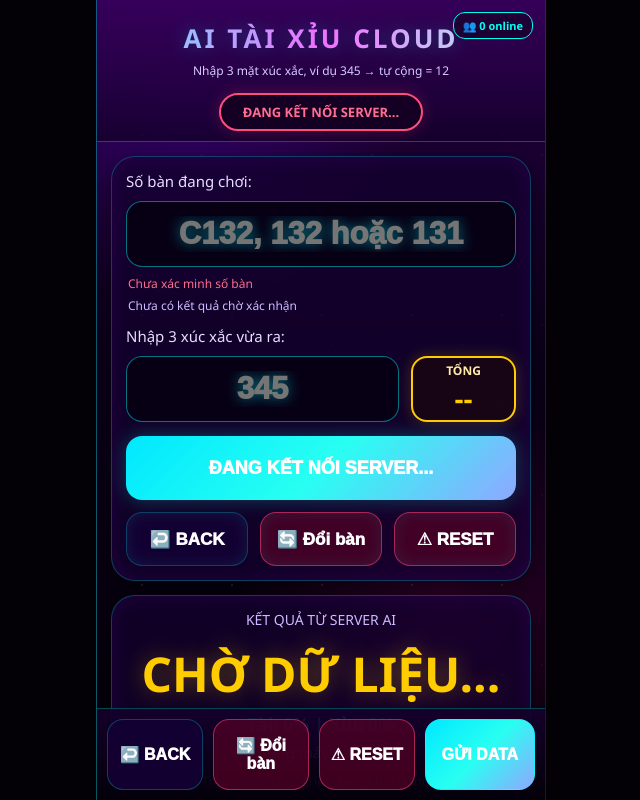
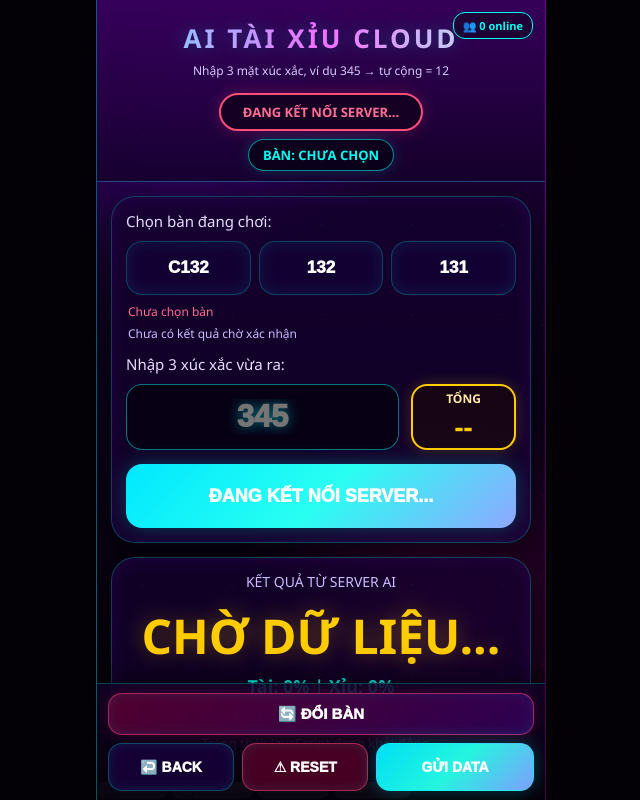
Before and after one commit to djmaxqn2017-beep/toolssssss, a plain HTML site: page index.html in a window 1280 px wide. Shown: the whole page, without its empty margins (319-959 px from the left). Drawn offline with Linux system fonts and the light colour scheme.

Commit message:
Add files via upload

```diff
--- a/index.html
+++ b/index.html
@@ -19,7 +19,7 @@ body{display:flex;justify-content:center;align-items:center}
 .sub{text-align:center;color:#d7cbff;font-size:12px;margin-top:6px}
 .status{margin:14px auto 0;width:max-content;max-width:96%;padding:8px 22px;border-radius:30px;font-size:13px;font-weight:1000;border:2px solid #ff4e7a;color:#ff6d91;background:rgba(20,0,32,.88);box-shadow:0 0 16px rgba(255,50,110,.25)}
 .status.ok{border-color:#00fff0;color:#00fff0;box-shadow:0 0 16px rgba(0,255,240,.28)}
-.content{position:relative;z-index:1;flex:1;overflow:auto;padding:14px 14px 105px}
+.content{position:relative;z-index:1;flex:1;overflow:auto;padding:14px 14px 150px;}
 .card,.brain,.section{background:rgba(20,0,45,.78);border:1px solid rgba(0,255,255,.25);border-radius:24px;padding:14px;margin-bottom:14px;box-shadow:0 10px 28px rgba(0,0,0,.55),0 0 20px rgba(145,0,255,.12) inset}
 .label{font-size:15px;color:#e7ddff;margin:0 0 10px 0}
 .input-row{display:grid;grid-template-columns:1fr 105px;gap:12px}
@@ -50,10 +50,75 @@ button{border:none;color:#fff;font-weight:1000;border-radius:16px;cursor:pointer
 .total-cell{height:52px}.dice-cell{min-height:50px;font-size:10px}
 .total-cell.hot{border-color:#ffcc00;background:rgba(55,34,0,.62)}
 .total-n,.dice-face{font-weight:1000}.total-n{font-size:16px}.total-p{font-size:10px;color:#cbbcff}.dice-grid{display:grid;grid-template-columns:repeat(6,1fr);gap:6px}.dice-face{font-size:19px}
-.bottom{position:absolute;z-index:2;left:0;right:0;bottom:0;height:92px;background:linear-gradient(180deg,rgba(21,0,45,.92),rgba(4,0,10,.98));border-top:1px solid rgba(0,255,255,.28);padding:10px;display:grid;grid-template-columns:1fr 1fr 1.15fr;gap:10px}
-.quick{background:rgba(21,0,53,.9);border:1px solid rgba(0,255,255,.25);font-size:16px}.quick.red{background:rgba(82,0,38,.75);border-color:rgba(255,70,130,.55)}.quick.hot{background:linear-gradient(135deg,#00e8ff,#28fff2,#90a7ff)}
-@media(max-height:760px){.top{padding-top:12px}.title{font-size:21px}.content{padding-bottom:85px}.bottom{height:78px}.card,.brain,.section{padding:11px;margin-bottom:10px}input,.sum-box,.main-btn{height:54px}.result{font-size:38px}}
+
+
+@media(max-height:760px){.top{padding-top:12px}.title{font-size:21px}.content{padding-bottom:14px}.card,.brain,.section{padding:11px;margin-bottom:10px}input,.sum-box,.main-btn{height:54px}.result{font-size:38px}}
 </style>
+<style>
+.table-pick.selected{
+  border-color:#00fff0 !important;
+  color:#00fff0 !important;
+  box-shadow:0 0 18px rgba(0,255,240,.45),0 0 14px rgba(255,0,255,.25) inset !important;
+  background:linear-gradient(135deg,rgba(0,110,130,.78),rgba(55,0,100,.88)) !important;
+}
+</style>
+
+
+<style>
+.bottom-actions{
+  position:absolute;
+  left:0;
+  right:0;
+  bottom:0;
+  z-index:20;
+  padding:9px 11px calc(9px + env(safe-area-inset-bottom));
+  background:linear-gradient(180deg,rgba(18,0,38,.88),rgba(4,0,10,.98));
+  border-top:1px solid rgba(0,255,255,.28);
+  box-shadow:0 -8px 24px rgba(0,0,0,.42);
+}
+.bottom-change{
+  width:100%;
+  height:42px;
+  margin-bottom:8px;
+  border-radius:14px;
+  border:1px solid rgba(255,70,130,.55);
+  color:#fff;
+  font-size:15px;
+  font-weight:1000;
+  background:linear-gradient(135deg,rgba(85,0,48,.92),rgba(48,0,86,.92));
+  box-shadow:0 0 14px rgba(255,0,125,.18),0 0 12px rgba(0,255,255,.10) inset;
+}
+.bottom-row{
+  display:grid;
+  grid-template-columns:1fr 1fr 1.25fr;
+  gap:8px;
+}
+.bottom-btn{
+  height:48px;
+  border-radius:14px;
+  border:1px solid rgba(0,255,255,.28);
+  color:#fff;
+  font-size:14px;
+  font-weight:1000;
+  background:rgba(23,0,55,.94);
+  box-shadow:0 0 12px rgba(0,255,255,.10) inset;
+}
+.bottom-btn.reset{
+  border-color:rgba(255,75,125,.55);
+  background:rgba(80,0,38,.88);
+}
+.bottom-btn.send{
+  background:linear-gradient(135deg,#00dff4,#24f5df,#7e9fff);
+  color:#fff;
+  box-shadow:0 0 18px rgba(0,255,255,.26);
+}
+@media(max-height:760px){
+  .content{padding-bottom:135px !important}
+  .bottom-change{height:38px}
+  .bottom-btn{height:43px}
+}
+</style>
+
 </head>
 <body>
 <div class="app">
@@ -61,25 +126,29 @@ button{border:none;color:#fff;font-weight:1000;border-radius:16px;cursor:pointer
     <div class="title">AI TÀI XỈU CLOUD</div>
     <div class="sub">Nhập 3 mặt xúc xắc, ví dụ 345 → tự cộng = 12</div>
     <div id="status" class="status">ĐANG KẾT NỐI SERVER...</div>
+    <div id="current_table_badge" style="margin:8px auto 0;width:max-content;max-width:94%;padding:6px 14px;border-radius:18px;border:1px solid rgba(0,255,240,.55);color:#00fff0;background:rgba(7,0,20,.72);font-size:13px;font-weight:1000;box-shadow:0 0 14px rgba(0,255,240,.18)">BÀN: CHƯA CHỌN</div>
     <div id="online_badge" style="position:absolute;right:12px;top:12px;padding:5px 9px;border-radius:12px;border:1px solid #00fff0;color:#00fff0;background:rgba(0,0,0,.35);font-size:11px;font-weight:900">👥 0 online</div>
   </div>
   <div class="content">
     <div class="card">
-      <div class="label">Số bàn đang chơi:</div>
-      <input id="table_input" inputmode="text" maxlength="20" placeholder="C132, 132 hoặc 131" autocomplete="off" style="margin-bottom:8px">
-      <div id="table_status" style="font-size:12px;color:#ff6d91;margin:0 0 5px 2px">Chưa xác minh số bàn</div>
+
+<div class="label">Chọn bàn đang chơi:</div>
+      <div id="table_buttons" style="display:grid;grid-template-columns:repeat(3,1fr);gap:8px;margin-bottom:8px">
+        <button class="small-btn table-pick" data-table="C132" onclick="selectTable('C132')">C132</button>
+        <button class="small-btn table-pick" data-table="132" onclick="selectTable('132')">132</button>
+        <button class="small-btn table-pick" data-table="131" onclick="selectTable('131')">131</button>
+      </div>
+      <input id="table_input" type="hidden" value="">
+      <div id="table_status" style="font-size:12px;color:#ff6d91;margin:0 0 5px 2px">Chưa chọn bàn</div>
       <div id="consensus_status" style="font-size:12px;color:#cbbcff;margin:0 0 12px 2px">Chưa có kết quả chờ xác nhận</div>
+
       <div class="label">Nhập 3 xúc xắc vừa ra:</div>
       <div class="input-row">
         <input id="total_input" inputmode="numeric" maxlength="3" placeholder="345" autocomplete="off">
         <div class="sum-box"><div class="small">TỔNG</div><div class="big" id="sum_preview">--</div></div>
       </div>
       <button class="main-btn" id="send_btn" onclick="sendDataToServerAI()">ĐANG KẾT NỐI SERVER...</button>
-      <div class="actions" style="grid-template-columns:repeat(3,1fr)">
-        <button class="small-btn" onclick="backOne()">↩️ BACK</button>
-        <button class="small-btn danger" onclick="changeTable()">🔄 Đổi bàn</button>
-        <button class="small-btn danger" onclick="resetTable()">⚠ RESET</button>
-      </div>
+
     </div>
     <div class="brain">
       <div class="muted">KẾT QUẢ TỪ SERVER AI</div>
@@ -103,6 +172,15 @@ button{border:none;color:#fff;font-weight:1000;border-radius:16px;cursor:pointer
     <button class="quick red" onclick="changeTable()">🔄 Đổi bàn</button>
     <button class="quick red" onclick="resetTable()">⚠ RESET</button>
     <button class="quick hot" onclick="sendDataToServerAI()">GỬI DATA</button>
+  </div>
+
+  <div class="bottom-actions">
+    <button class="bottom-change" onclick="changeTable()">🔄 ĐỔI BÀN</button>
+    <div class="bottom-row">
+      <button class="bottom-btn" onclick="backOne()">↩️ BACK</button>
+      <button class="bottom-btn reset" onclick="resetTable()">⚠ RESET</button>
+      <button class="bottom-btn send" onclick="sendDataToServerAI()">GỬI DATA</button>
+    </div>
   </div>
 </div>
 <script>
@@ -136,10 +214,61 @@ function setBtn(text, disabled){
   $('send_btn').disabled = !!disabled;
 }
 function getTableId(){
-  const v=String($('table_input').value||'').trim().toUpperCase();
-  if(!v){alert('Vui lòng nhập số bàn.');return '';}
-  TABLE_ID=v;localStorage.setItem('TAIXIU_TABLE_ID',v);return v;
+  const v=String(TABLE_ID||$('table_input').value||'').trim().toUpperCase();
+  if(!v){alert('Vui lòng bấm chọn một bàn: C132, 132 hoặc 131.');return '';}
+  return v;
 }
+async function selectTable(tableId){
+  const v=String(tableId||'').trim().toUpperCase();
+  if(!['C132','132','131'].includes(v))return;
+
+  TABLE_ID=v;
+  TABLE_VALID=false;
+  localStorage.setItem('TAIXIU_TABLE_ID',v);
+  $('table_input').value=v;
+
+  document.querySelectorAll('.table-pick').forEach(btn=>{
+    btn.classList.toggle('selected',btn.dataset.table===v);
+  });
+
+  $('table_status').innerText='Đang vào bàn '+v+'...';
+  $('current_table_badge').innerText='BÀN: '+v;
+  $('table_status').style.color='#ffcc00';
+
+  if(!SERVER_URL){
+    const ok=await loadServerConfig();
+    if(!ok)return;
+  }
+
+  const valid=await validateTable();
+  if(!valid)return;
+
+  try{
+    const data=await jsonFetch(api('/api/table/change'),{
+      method:'POST',
+      headers:{'Content-Type':'application/json'},
+      body:JSON.stringify({device_id:deviceId,new_table_id:v})
+    });
+    renderOnlineCount(data.state||{});
+    renderConsensusState(data.state||{});
+    if(data.state && data.state.current_prediction){
+      renderResult(
+        data.state.current_prediction,
+        data.state.current_prediction.tong_da_tinh,
+        data.state.current_prediction.dice_raw
+      );
+    }else{
+      $('result').innerText='ĐÃ VÀO BÀN '+v;
+      $('current_table_badge').innerText='BÀN: '+v;
+      $('result').style.color='#00fff0';
+      $('server_info').innerText='Đang chờ kết quả mới của bàn '+v+'.';
+    }
+    startRealtime();
+  }catch(e){
+    $('server_info').innerText='Lỗi vào bàn: '+e.message;
+  }
+}
+
 async function validateTable(){
   const tableId=getTableId();
   if(!tableId){TABLE_VALID=false;setBtn('NHẬP ĐÚNG SỐ BÀN',true);return false;}
@@ -156,6 +285,7 @@ async function validateTable(){
     if(!data.valid)throw new Error('Số bàn không hợp lệ');
     TABLE_VALID=true;
     $('table_status').innerText='✓ Số bàn hợp lệ: '+data.table_id;
+    $('current_table_badge').innerText='BÀN: '+data.table_id;
     $('table_status').style.color='#00fff0';
     setBtn('GỬI DATA & NHẬN GỢI Ý',false);
     startRealtime();
@@ -484,30 +614,20 @@ async function backOne(){
 }
 
 async function changeTable(){
-  if(!SERVER_URL){const ok=await loadServerConfig();if(!ok)return;}
-  const newId=String(prompt('Nhập số bàn mới: C132, 132 hoặc 131',TABLE_ID)||'').trim().toUpperCase();
-  if(!newId||newId===TABLE_ID)return;
-  try{
-    const data=await jsonFetch(api('/api/table/change'),{
-      method:'POST',headers:{'Content-Type':'application/json'},
-      body:JSON.stringify({device_id:deviceId,new_table_id:newId})
-    });
-    TABLE_ID=data.new_table_id;
-    TABLE_VALID=true;
-    localStorage.setItem('TAIXIU_TABLE_ID',TABLE_ID);
-    $('table_input').value=TABLE_ID;
-    $('table_status').innerText='✓ Số bàn hợp lệ: '+TABLE_ID;
-    $('table_status').style.color='#00fff0';
-    $('server_info').innerText=data.message;
-    renderOnlineCount(data.state||{});
-    if(data.state?.current_prediction){
-      renderResult(data.state.current_prediction,data.state.current_prediction.tong_da_tinh,data.state.current_prediction.dice_raw);
-    }else{
-      $('result').innerText='BÀN '+TABLE_ID;
-      $('percent').innerText='Tài: 0% | Xỉu: 0%';
-    }
-    startRealtime();
-  }catch(e){$('server_info').innerText='Lỗi đổi bàn: '+e.message;}
+  TABLE_VALID=false;
+  TABLE_ID='';
+  localStorage.removeItem('TAIXIU_TABLE_ID');
+  $('table_input').value='';
+  document.querySelectorAll('.table-pick').forEach(btn=>btn.classList.remove('selected'));
+  $('table_status').innerText='Hãy bấm chọn bàn C132, 132 hoặc 131';
+  $('current_table_badge').innerText='BÀN: CHƯA CHỌN';
+  $('table_status').style.color='#ffcc00';
+  $('online_badge').innerText='👥 0 online';
+  $('result').innerText='CHỌN BÀN';
+  $('result').style.color='#ffcc00';
+  $('server_info').innerText='Bấm một trong ba nút bàn phía trên để vào bàn.';
+  clearInterval(HEARTBEAT_TIMER);
+  clearInterval(SYNC_TIMER);
 }
 
 async function resetTable(){
@@ -536,6 +656,7 @@ async function resetTable(){
 
 window.sendDataToServerAI = async function(){ if(!TABLE_VALID){const ok=await validateTable();if(!ok)return;} return sendDataToServerAI(); };
 window.backOne = backOne;
+window.selectTable = selectTable;
 window.changeTable = changeTable;
 window.resetTable = resetTable;
 
@@ -547,9 +668,14 @@ window.addEventListener('error', function(e){
 
 document.addEventListener('DOMContentLoaded', function(){
   $('table_input').value = TABLE_ID;
-  $('table_input').addEventListener('input', function(){ TABLE_ID=String(this.value||'').trim().toUpperCase(); localStorage.setItem('TAIXIU_TABLE_ID',TABLE_ID); TABLE_VALID=false; $('table_status').innerText='Chưa xác minh số bàn'; $('table_status').style.color='#ff6d91'; setBtn('XÁC MINH SỐ BÀN',false); });
-  $('table_input').addEventListener('change', validateTable);
-  $('table_input').addEventListener('blur', validateTable);
+  if(TABLE_ID && ['C132','132','131'].includes(TABLE_ID)){
+    document.querySelectorAll('.table-pick').forEach(btn=>{
+      btn.classList.toggle('selected',btn.dataset.table===TABLE_ID);
+    });
+    $('table_status').innerText='Bàn đã chọn: '+TABLE_ID;
+    $('current_table_badge').innerText='BÀN: '+TABLE_ID;
+    $('table_status').style.color='#00fff0';
+  }
   $('total_input').addEventListener('input', updatePreview);
   $('total_input').addEventListener('keyup', updatePreview);
   $('total_input').addEventListener('change', updatePreview);
@@ -557,7 +683,11 @@ document.addEventListener('DOMContentLoaded', function(){
     if(e.key === 'Enter') sendDataToServerAI();
   });
   updatePreview();
-  loadServerConfig();
+  loadServerConfig().then(ok=>{
+    if(ok && TABLE_ID && ['C132','132','131'].includes(TABLE_ID)){
+      selectTable(TABLE_ID);
+    }
+  });
 });
 
 window.addEventListener('beforeunload', function(){
```
